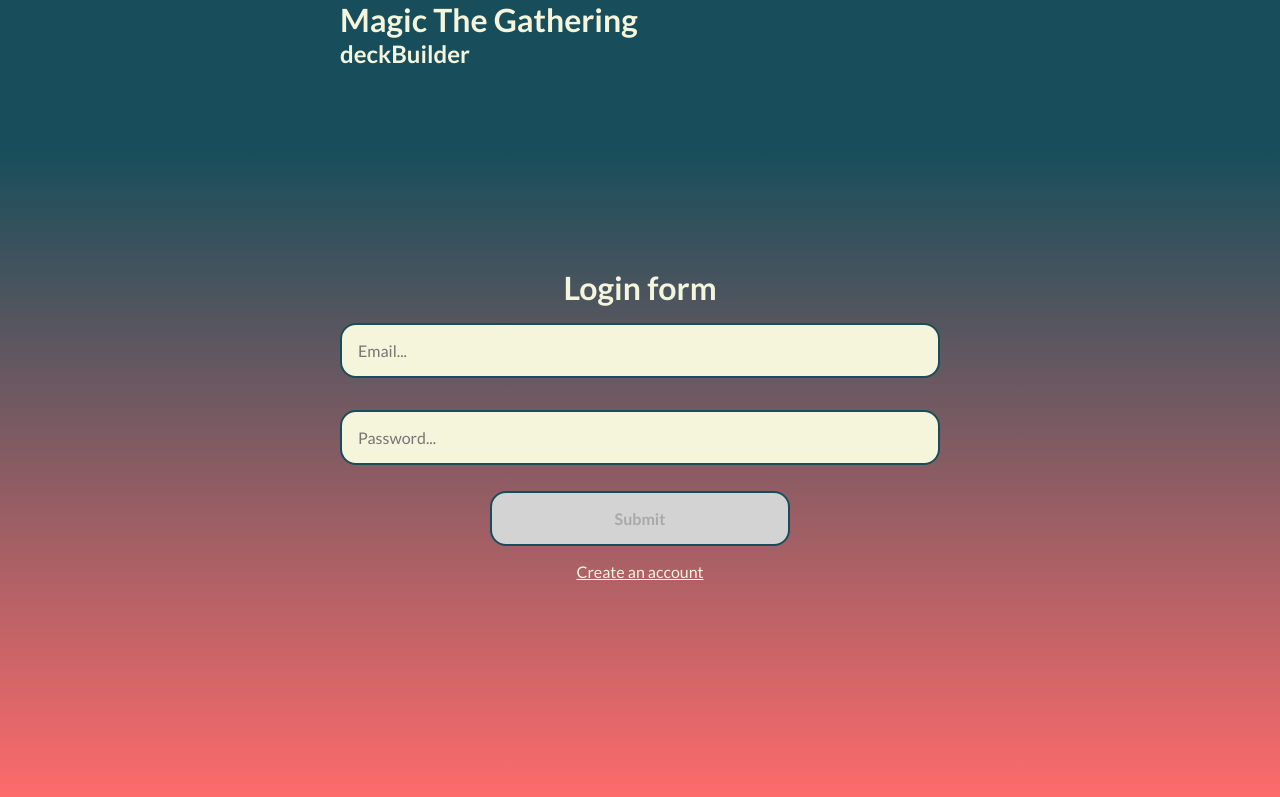
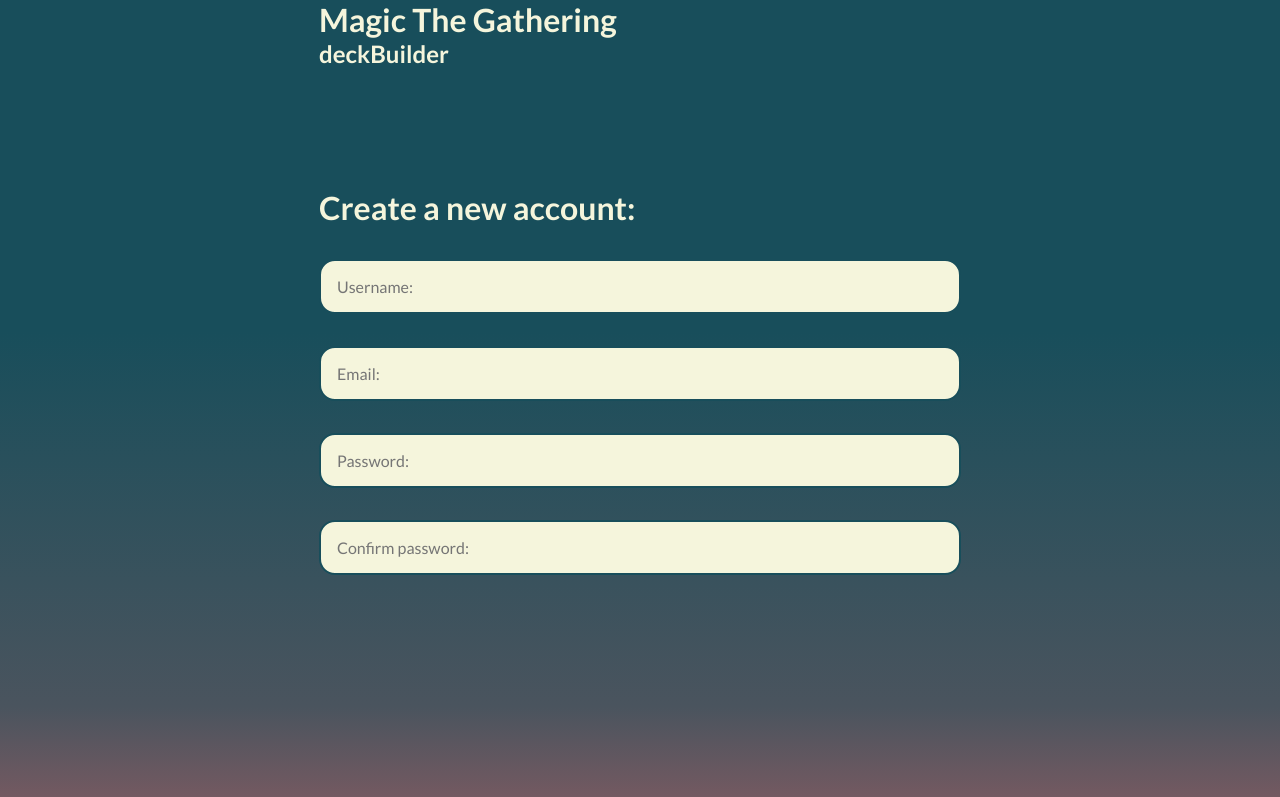
Before and after one commit to Thomas-Nigon/magicTheGathering_catalog, an Angular app: page / in a window 1280 px wide. Shown: the top 797 px of the page. Built offline with nearby package versions, Linux system fonts and the light colour scheme.

Commit message:
add signin component to create an account

```diff
--- a/src/app/app.component.scss
+++ b/src/app/app.component.scss
@@ -6,6 +6,7 @@
   background: linear-gradient(
     0deg,
     rgba(255, 107, 107, 1) 0%,
-    rgba(24, 78, 91, 1) 81%
+    rgba(74, 84, 94, 1) 36%,
+    rgba(24, 78, 91, 1) 70%
   );
 }
--- a/src/app/modules/home/components/feature/smart-log-in/smart-log-in.component.ts
+++ b/src/app/modules/home/components/feature/smart-log-in/smart-log-in.component.ts
@@ -1,6 +1,5 @@
 import { Component } from '@angular/core';
-import { User } from '../../../models/user.model';
-import { FormBuilder, FormGroup } from '@angular/forms';
+import { FormBuilder } from '@angular/forms';
 
 @Component({
   selector: 'app-smart-log-in',
@@ -8,8 +7,6 @@
   styleUrl: './smart-log-in.component.scss',
 })
 export class SmartLogInComponent {
-  /*   public newUser: User | undefined; */
-
   constructor(private fb: FormBuilder) {}
 
   public userForm = this.fb.group({
--- /dev/null
+++ b/src/app/modules/home/components/feature/smart-sign-in/smart-sign-in.component.html
@@ -0,0 +1 @@
+<app-dumb-sign-in [signinForm]="signinForm" (submit)="onSubmitSigninForm()" />
--- /dev/null
+++ b/src/app/modules/home/components/feature/smart-sign-in/smart-sign-in.component.ts
@@ -0,0 +1,23 @@
+import { Component } from '@angular/core';
+import { FormBuilder } from '@angular/forms';
+
+@Component({
+  selector: 'app-smart-sign-in',
+  templateUrl: './smart-sign-in.component.html',
+  styleUrl: './smart-sign-in.component.scss',
+})
+export class SmartSignInComponent {
+  constructor(private fb: FormBuilder) {}
+
+  public signinForm = this.fb.group({
+    username: [''],
+    credentials: this.fb.group({
+      email: [''],
+      password: [''],
+      confirmPassword: [''],
+    }),
+  });
+  onSubmitSigninForm(): void {
+    console.log('form submitted ! data sent:', this.signinForm.value);
+  }
+}
--- a/src/app/modules/home/components/ui/dumb-home/dumb-home.component.html
+++ b/src/app/modules/home/components/ui/dumb-home/dumb-home.component.html
@@ -3,5 +3,6 @@
 <main class="home__container">
   <h1 class="home-title">Magic The Gathering</h1>
   <h2 class="home-title2">deckBuilder</h2>
+  <app-smart-sign-in />
   <app-smart-log-in />
 </main>
--- /dev/null
+++ b/src/app/modules/home/components/ui/dumb-sign-in/dumb-sign-in.component.html
@@ -0,0 +1,40 @@
+<main class="signin__container">
+  <h1 class="signin-title">Create a new account:</h1>
+  <form
+    class="signin__form"
+    [formGroup]="signinForm"
+    (submit)="OnGetSubmitForm()"
+  >
+    <input
+      class="signin__Form-input"
+      id="username"
+      type="text"
+      placeholder="Username:"
+      formControlName="username"
+    />
+    <div formGroupName="credentials">
+      <input
+        class="signin__Form-input"
+        type="email"
+        placeholder="Email:"
+        formControlName="email"
+        required
+        email
+      />
+      <input
+        class="signin__Form-input"
+        type="text"
+        placeholder="Password:"
+        formControlName="password"
+        required
+      />
+      <input
+        class="signin__Form-input"
+        type="text"
+        placeholder="Confirm password:"
+        formControlName="confirmPassword"
+        required
+      />
+    </div>
+  </form>
+</main>
--- /dev/null
+++ b/src/app/modules/home/components/ui/dumb-sign-in/dumb-sign-in.component.scss
@@ -0,0 +1,22 @@
+@import "../../../../../../styles.scss";
+
+.signin__container {
+  margin-top: 15vh;
+}
+.signin-title {
+  margin-bottom: 2vh;
+}
+.signin__form {
+  display: flex;
+  flex-direction: column;
+  .signin__Form-input {
+    all: unset;
+    padding: 1rem;
+    border-radius: 1rem;
+    margin: 1rem 0;
+    background-color: $lightFont;
+    border: 2px solid $darkMain;
+    box-sizing: border-box;
+    width: 100%;
+  }
+}
--- /dev/null
+++ b/src/app/modules/home/components/ui/dumb-sign-in/dumb-sign-in.component.ts
@@ -0,0 +1,17 @@
+import { Component, EventEmitter, Input, Output } from '@angular/core';
+import { User } from '../../../models/user.model';
+import { FormGroup } from '@angular/forms';
+
+@Component({
+  selector: 'app-dumb-sign-in',
+  templateUrl: './dumb-sign-in.component.html',
+  styleUrl: './dumb-sign-in.component.scss',
+})
+export class DumbSignInComponent {
+  @Input() signinForm!: FormGroup;
+
+  @Output() submitSigninForm = new EventEmitter<User>();
+  OnGetSubmitForm(): void {
+    this.submitSigninForm.emit();
+  }
+}
--- a/src/app/modules/home/home.module.ts
+++ b/src/app/modules/home/home.module.ts
@@ -8,6 +8,8 @@
 import { SmartLogInComponent } from './components/feature/smart-log-in/smart-log-in.component';
 import { DumbLogInComponent } from './components/ui/dumb-log-in/dumb-log-in.component';
 import { ReactiveFormsModule } from '@angular/forms';
+import { SmartSignInComponent } from './components/feature/smart-sign-in/smart-sign-in.component';
+import { DumbSignInComponent } from './components/ui/dumb-sign-in/dumb-sign-in.component';
 
 @NgModule({
   declarations: [
@@ -16,6 +18,8 @@
     DumbHomeComponent,
     SmartLogInComponent,
     DumbLogInComponent,
+    SmartSignInComponent,
+    DumbSignInComponent,
   ],
   imports: [CommonModule, HomeRoutingModule, ReactiveFormsModule],
 })
```
Also changed, not shown: src/app/modules/home/components/feature/smart-sign-in/smart-sign-in.component.scss (added), 2 other files (tests, documents, lock files or other folders).
